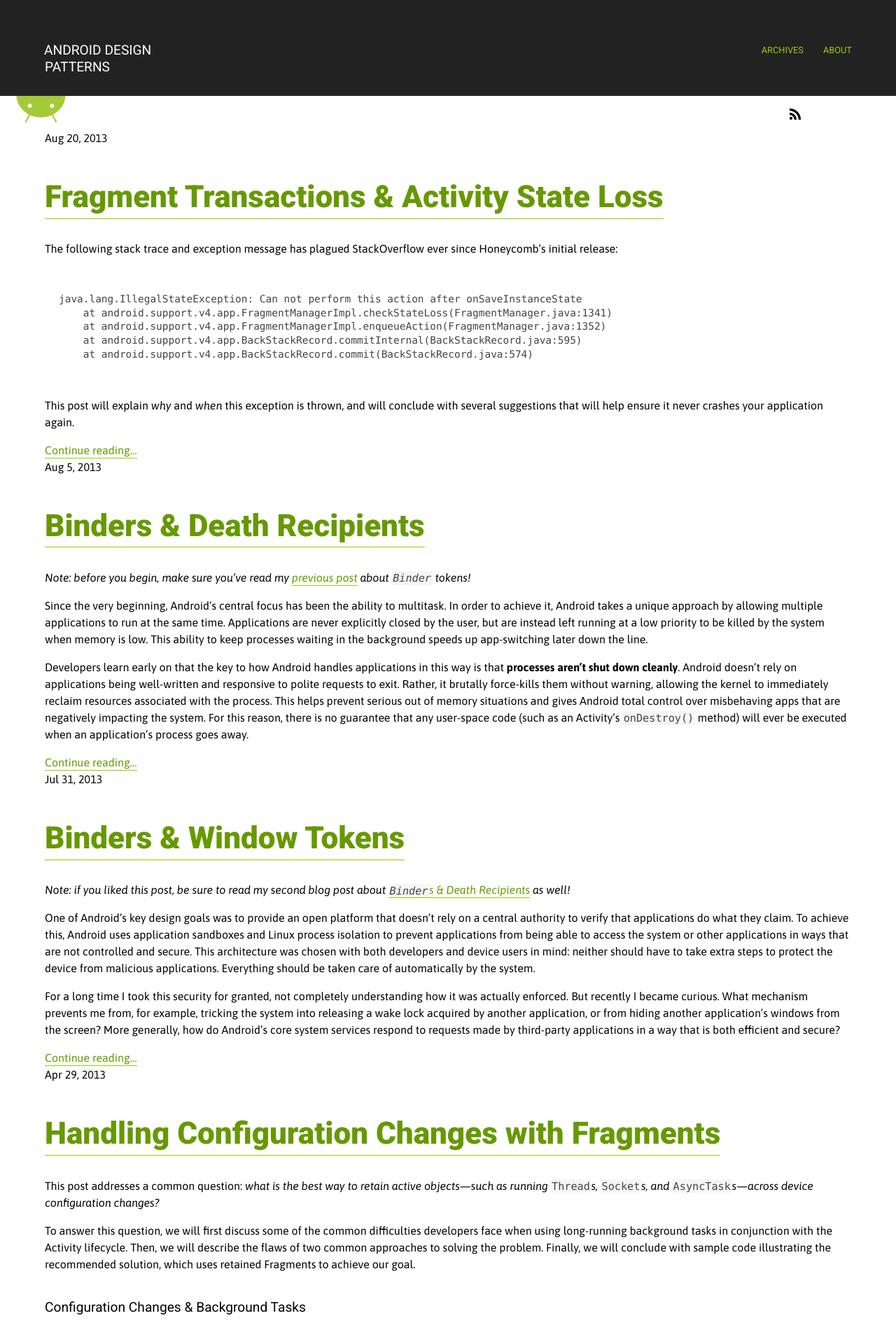
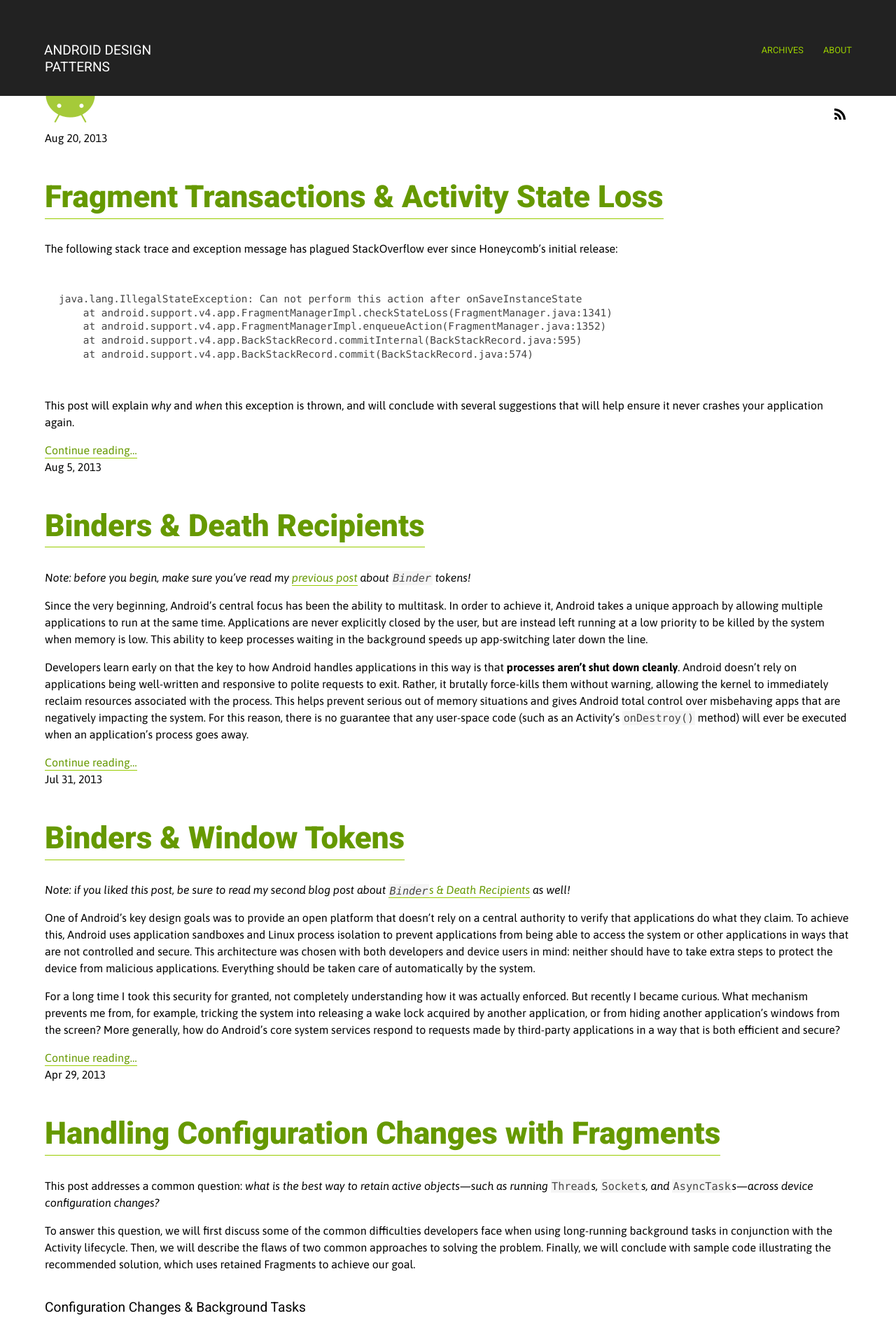
Before and after one commit to alexjlockwood/AndroidDesignPatterns, a Jekyll site: the page built from index.html, in a window 1280 px wide. Shown: the top 1903 px of the page at 70% size. Built offline with Jekyll 4.4.1, drawn with Linux system fonts in a browser that asks for light colours; Markdown is read by kramdown in place of the engine named in the settings.

Commit message:
Social networking icons positioning

```diff
--- a/css/style.css
+++ b/css/style.css
@@ -153,7 +153,7 @@
     }
 #social {
     background: url('/images/android.gif') no-repeat left bottom;
-    background-position: 2% -100px;
+    background-position: 0 -100px;
     padding: 10px 0 0;
     height: 38px;
     text-align: right;
@@ -263,7 +263,11 @@
         width: 90%;
         padding: 0 5%;
         margin: 0 auto;
+        float: none;
     }
+        #social.container {
+            float: none;
+        }
     #info {
         width: 100%;
         max-width: none;
```
